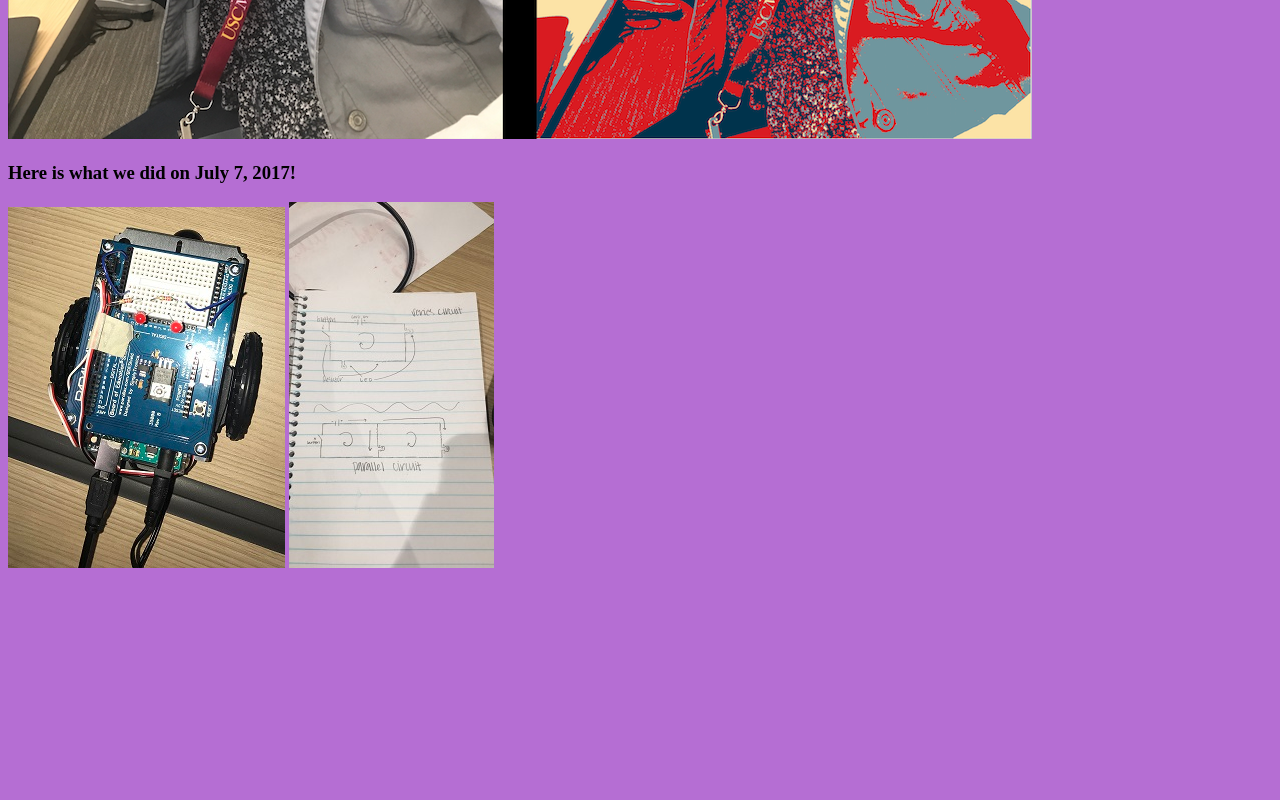
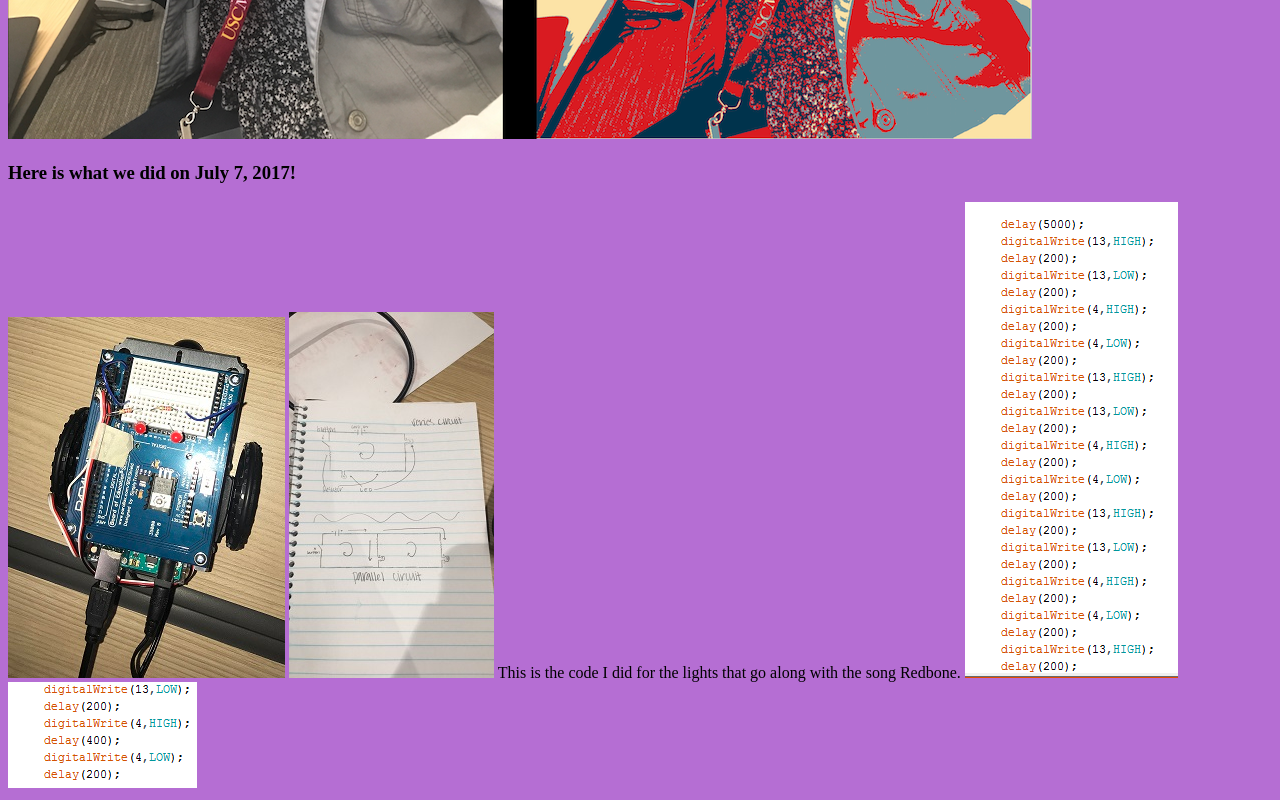
Before and after one commit to Esamantha7/GWC_Website, a plain HTML site: page codePortfolio.html in a window 1280 px wide. Shown: the part 1630-2430 px from the top of the page. Before the commit the page ends 2210 px from the top, so only its background shows below. Drawn offline with Linux system fonts and the light colour scheme.

Commit message:
Update codePortfolio.html

```diff
--- a/codePortfolio.html
+++ b/codePortfolio.html
@@ -36,6 +36,11 @@
 	<img src = "robot.jpeg" alt = "Here is the robot style we did.">
 	<img src = "robot2.jpg" alt = "This is a diagram on how the cricuits grow."
 
+	<h4> This is the code I did for the lights that go along with the song Redbone. </h4>
+
+	<img src = "ArduinoS1.PNG" alt = "Here is the first code.">
+	<img src = "ArduinoS2.PNG" alt = "Here is the second part of code">
+
 
 
 	</body>
```
